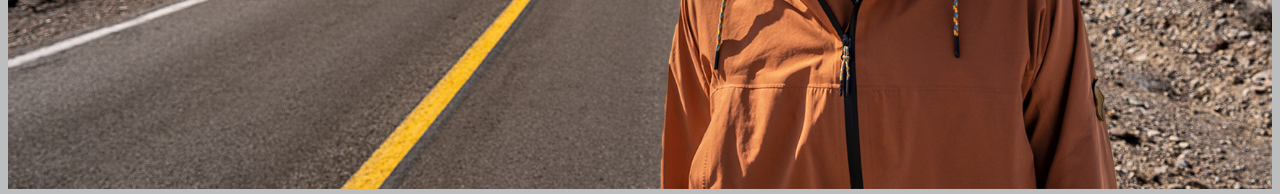
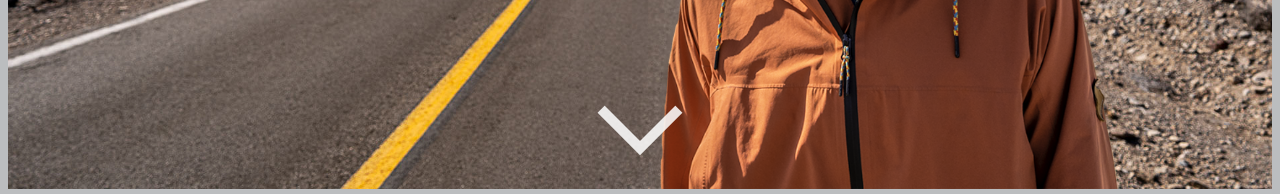
Before and after one commit to bryan-emerson/nextjs_portfolio, a Next.js app: page / in a window 1280 px wide. Shown: the part 619-813 px from the top of the page. Built offline with nearby package versions, Linux system fonts and the light colour scheme.

Commit message:
scroll down arrow rendered

```diff
--- a/pages/index.js
+++ b/pages/index.js
@@ -38,7 +38,9 @@ export default function Home() {
         <h1 className={styles.title}>Frontend Developer</h1>
 
         <Image className={styles.subject} src={largeSubject} alt="photo of Bryan" width='650' height='400' priority='true' quality='100' />
-
+        <div >
+          <div className={styles.scrollDown}></div>
+        </div>
         <div className={styles.box}>
           <Typography variant="h4" align='center' gutterBottom>
             My Name Is Bryan Emerson! I&apos;m a Frontend Software Engineer with a penchant for clean code and user friendly solutions.
--- a/styles/Home.module.css
+++ b/styles/Home.module.css
@@ -82,3 +82,46 @@
   border-radius: 8px;
   padding: 1rem;
 }
+
+.scrollDown {
+  margin-bottom: 2rem;
+  /* margin-right: 3rem; */
+  position: absolute;
+  /* left: 450%; */
+  bottom: 10px;
+  display: block;
+  text-align: center;
+  font-size: 20px;
+  z-index: 100;
+  text-decoration: none;
+  text-shadow: 0;
+  width: 50px;
+  height: 50px;
+  border-bottom: 10px solid #fff;
+  border-right: 10px solid #fff;
+  z-index: 9;
+  left: 47%;
+  -webkit-transform: translate(-50%, 0%) rotate(45deg);
+  -moz-transform: translate(-50%, 0%) rotate(45deg);
+  transform: translate(-50%, 0%) rotate(45deg);
+  -webkit-animation: fade_move_down 4s ease-in-out infinite;
+  -moz-animation:    fade_move_down 4s ease-in-out infinite;
+  animation:         fade_move_down 4s ease-in-out infinite;
+}
+
+/*animated scroll arrow animation*/
+@-webkit-keyframes fade_move_down {
+  0%   { -webkit-transform:translate(0,-10px) rotate(45deg); opacity: 0;  }
+  50%  { opacity: 1;  }
+  100% { -webkit-transform:translate(0,10px) rotate(45deg); opacity: 0; }
+}
+@-moz-keyframes fade_move_down {
+  0%   { -moz-transform:translate(0,-10px) rotate(45deg); opacity: 0;  }
+  50%  { opacity: 1;  }
+  100% { -moz-transform:translate(0,10px) rotate(45deg); opacity: 0; }
+}
+@keyframes fade_move_down {
+  0%   { transform:translate(0,-10px) rotate(45deg); opacity: 0;  }
+  50%  { opacity: 1;  }
+  100% { transform:translate(0,10px) rotate(45deg); opacity: 0; }
+}
```
